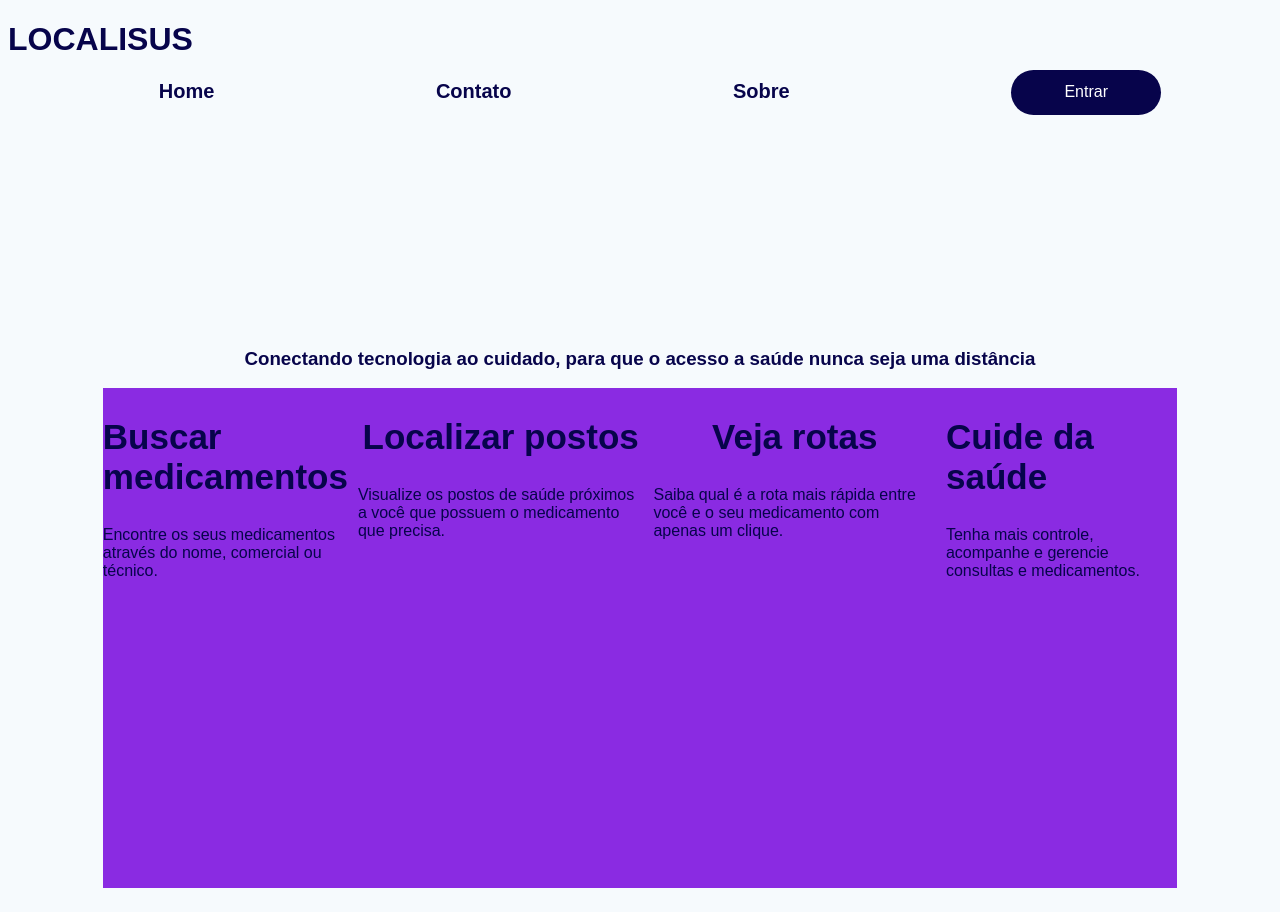
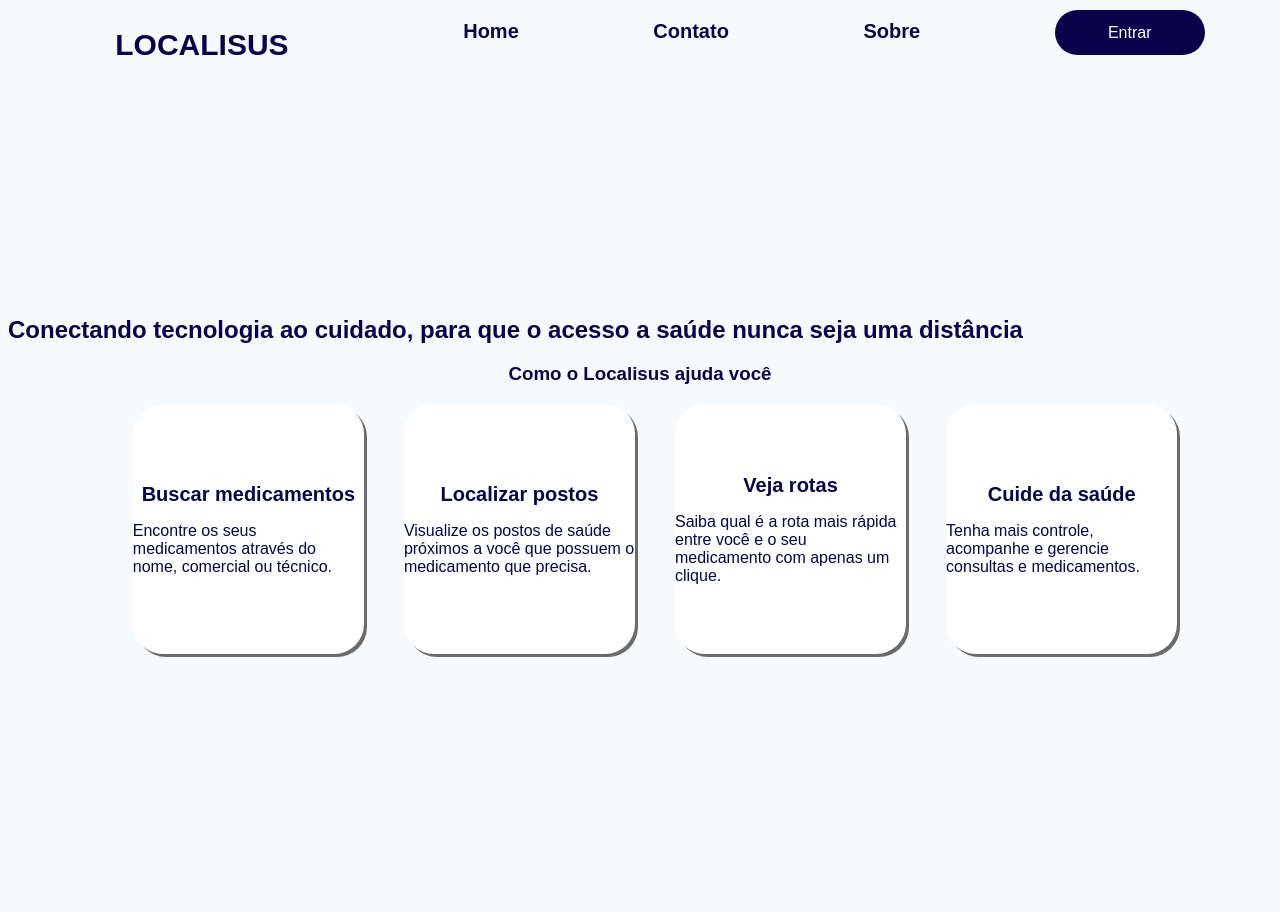
Before and after one commit to bendominique/Localisus, a React (Vite) app in the folder Frontend/Localisus/: page / in a window 1280 px wide. Built offline with nearby package versions, Linux system fonts and the light colour scheme.

Commit message:
adicionando a componentização de cards

```diff
--- a/Frontend/Localisus/src/App.tsx
+++ b/Frontend/Localisus/src/App.tsx
@@ -36,7 +36,7 @@ export function App() {
                         element={<Contato/>}
                     />
                     <Route
-                        path='/home-user'
+                        path='/home-usuario'
                         element={<UsuarioComum/>}
                     />
                     <Route
--- a/Frontend/Localisus/src/components/Card.css
+++ b/Frontend/Localisus/src/components/Card.css
@@ -1,15 +1,34 @@
 .cards{
-    background-color: blueviolet;
     display: flex;
+    height: 4px;
     justify-content: center;
     justify-items: space-around;
+    width: 100px;
 }
 
 .cards h1{
-    font-size: 35px;
+    font-size: 20px;
 }
 
 .cards p{
     word-wrap: break-word;
     justify-content: center;
 }
+
+.descricao-cards{
+    box-shadow: 3px 3px #6b6b6b ;
+    border-radius: 30px;
+    display: flex;
+    flex-direction: column;
+    align-items: center;
+    justify-content: center;
+    background-color: #ffffff;
+    margin-left: 30px;
+    width: 750px;
+    height: 250px;
+}
+
+.descricao-cards .descricao {
+    justify-content: center;
+    align-items: center;
+}
--- a/Frontend/Localisus/src/components/Cards.tsx
+++ b/Frontend/Localisus/src/components/Cards.tsx
@@ -1,18 +1,34 @@
 import "./Card.css"
 
-interface Card {
+interface CardData {
     id: number,
     titulo: string,
     descricao: string
 }
 
-const elementosCard: Card[] = [
+interface CardProps {
+    titulo: string,
+    descricao: string
+}
+
+const elementosCard: CardData[] = [
     {id: 1, titulo: "Buscar medicamentos", descricao: "Encontre os seus medicamentos através do nome, comercial ou técnico."},
     {id: 2, titulo: "Localizar postos", descricao: "Visualize os postos de saúde próximos a você que possuem o medicamento que precisa."},
     {id: 3, titulo: "Veja rotas", descricao: "Saiba qual é a rota mais rápida entre você e o seu medicamento com apenas um clique."},
     {id: 4, titulo: "Cuide da saúde", descricao: "Tenha mais controle, acompanhe e gerencie consultas e medicamentos. "}
 ]
 
+function ComponenteCard({
+    titulo,
+    descricao
+}: CardProps) {
+    return(
+        <div>
+            <h1>{titulo}</h1>
+            <p>{descricao}</p>
+        </div>
+    )
+}
 
 export const Cards = () => {
     return(
@@ -21,8 +37,10 @@ export const Cards = () => {
                 {
                     elementosCard.map( e =>
                         <div key={e.id} className="descricao-cards">
-                            <h1> {e.titulo} </h1>
-                            <p> {e.descricao} </p>
+                            <ComponenteCard
+                               titulo={e.titulo}
+                                descricao={e.descricao}
+                            />
                         </div>
                     )
                 }
--- a/Frontend/Localisus/src/pages/Home.css
+++ b/Frontend/Localisus/src/pages/Home.css
@@ -18,9 +18,11 @@ body {
     flex-direction: column;
 }
 
-.elementos-cabecalho {
+.elementos-cabecalho li {
     display: block;
     flex-direction: row;
+    align-items: center;
+    list-style: none;
 }
 
 .info-pagina h1{
@@ -47,6 +49,12 @@ body {
 
 .info-pagina button {
     flex-direction: column;
+}
+
+#letreiro {
+    font-size: 30px;
+    margin-top: 7.5px;
+    margin-right: 2.5rem;
 }
 
 .titulo {
--- a/Frontend/Localisus/src/pages/Home.tsx
+++ b/Frontend/Localisus/src/pages/Home.tsx
@@ -2,16 +2,19 @@ import { NavLink } from "react-router-dom"
 import "./Home.css"
 import { PartticulasFundo } from "./ParticulasFundo"
 import { Cards } from "../components/Cards"
+import { BarraPesquisa } from "../components/BarraPesquisa"
 
 export const Home = () => {
     return (
         <>
             <header className="elementos-cabecalho">
                 <span>
-                    <h1 className="letreiro">
-                        LOCALISUS
-                    </h1>
                     <ul className="navbar">
+                        <li>
+                            <h1 id="letreiro">
+                                LOCALISUS
+                            </h1>
+                        </li>
                         <NavLink to="/">
                             <li id="home-navbar">Home</li>
                         </NavLink>
@@ -32,7 +35,9 @@ export const Home = () => {
             <main>
                 <div className="conteudo-home">
                     <section className="info-pagina">
-                        <h3>Conectando tecnologia ao cuidado, para que o acesso a saúde nunca seja uma distância</h3>
+                        {/* <BarraPesquisa {}></BarraPesquisa> */}
+                        <h2>Conectando tecnologia ao cuidado, para que o acesso a saúde nunca seja uma distância</h2>
+                        <h3>Como o Localisus ajuda você</h3>
                         <Cards></Cards>
                     </section>
                 </div>
--- a/Frontend/Localisus/src/pages/UsuarioComum.tsx
+++ b/Frontend/Localisus/src/pages/UsuarioComum.tsx
@@ -1,23 +1,12 @@
 import Navbar from "../components/Navbar"
+import { Cards } from "../components/Cards"
 
 export const UsuarioComum = () => {
 
     return(
         <>
-        <Navbar elementos={[
-            {
-                id: 'primeiro',
-                titulo: 'Primeiro',
-                conteudo: <p> Esse é o primeiro</p>
-            },
-            {
-                id: 'segundo',
-                titulo: 'Segundo',
-                conteudo: <p> Esse é o segundo </p>
-            }
-
-        ]}
-        />
+        <h1>Olá </h1>
+        <Cards></Cards>
     </>
     )
 }
```
